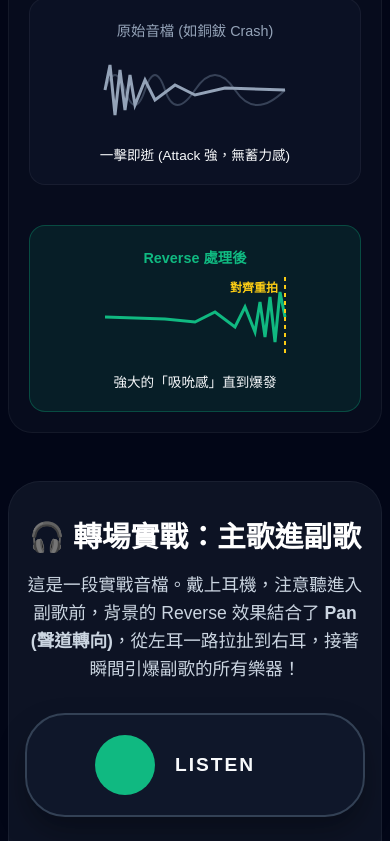
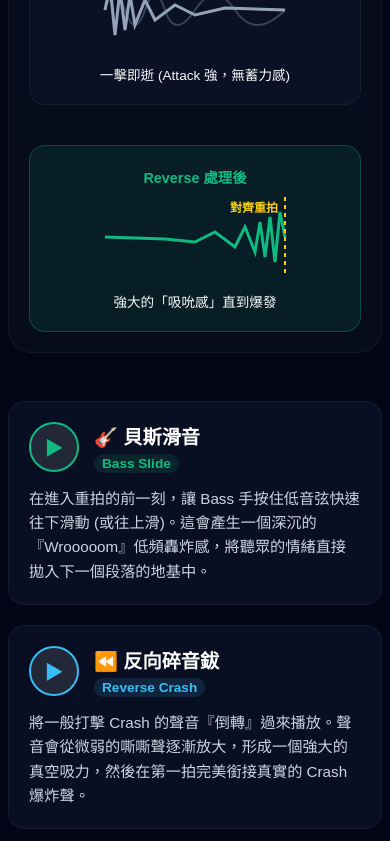
Before and after one commit to lifreedomstudio/lifreedom-studio, a Next.js app: page /courses/arrangement/dynamics-training in a window 390 px wide. Shown: the part 3965-4806 px from the top of the page. Built offline with nearby package versions, Linux system fonts and the light colour scheme.

Commit message:
Fix all mobile layouts and font sizes

```diff
--- a/src/app/courses/arrangement/dynamics-training/page.tsx
+++ b/src/app/courses/arrangement/dynamics-training/page.tsx
@@ -40,9 +40,7 @@ const ReverseWaveformVisual = ({ isMobile }: { isMobile: boolean }) => (
         <div style={{ flex: 1, background: 'rgba(16, 185, 129, 0.1)', border: '1px solid rgba(16,185,129,0.3)', borderRadius: '16px', padding: '20px', width: '100%' }}>
             <p style={{ color: '#10b981', fontSize: '0.9rem', marginBottom: '10px', textAlign: 'center', fontWeight: 'bold' }}>Reverse 處理後</p>
             <svg viewBox="0 0 200 80" style={{ width: '100%', height: '80px' }}>
-                {/* Reversed pattern (mirror of above) */}
                 <path d="M10,40 L70,42 L100,45 L120,35 L140,50 L150,30 L160,55 L165,25 L170,60 L175,20 L180,65 L185,15 L190,40" fill="none" stroke="#10b981" strokeWidth="3" />
-                {/* Downbeat Line */}
                 <line x1="190" y1="0" x2="190" y2="80" stroke="#facc15" strokeWidth="2" strokeDasharray="4 4" />
                 <text x="135" y="15" fill="#facc15" fontSize="12" fontWeight="bold">對齊重拍</text>
             </svg>
@@ -85,50 +83,53 @@ const ListeningLabCard = ({
     </div>
 );
 
-// --- 🛠️ 4. 極簡實戰音檔播放器 ---
-const TransitionAudioPlayer = ({ isMobile }: { isMobile: boolean }) => {
+// --- 🌪️ 4. 過門與推進力音效卡片 (獨立播放器) ---
+const TransitionCard = ({ title, subtitle, desc, audioSrc, color, icon }: { title: string, subtitle: string, desc: string, audioSrc: string, color: string, icon: string }) => {
     const [isPlaying, setIsPlaying] = useState(false);
-    const audioRef = useRef<HTMLAudioElement | null>(null);
+    const audioRef = useRef<HTMLAudioElement>(null);
 
     const togglePlay = () => {
-        if (!audioRef.current) return;
+        if (audioRef.current) {
             if (isPlaying) {
                 audioRef.current.pause();
+                audioRef.current.currentTime = 0;
             } else {
-            audioRef.current.play();
+                audioRef.current.play().catch(e => console.log("等待音檔置入"));
             }
             setIsPlaying(!isPlaying);
+        }
     };
-
-    const handleEnded = () => setIsPlaying(false);
 
     return (
         <div style={{
-            background: '#0f172a', border: '2px solid #334155', borderRadius: '40px',
-            padding: isMobile ? '20px' : '20px 40px', display: 'flex', alignItems: 'center',
-            justifyContent: 'center', gap: '20px', width: '100%', maxWidth: '400px',
-            margin: '30px auto', boxShadow: '0 15px 30px rgba(0,0,0,0.3)'
+            background: 'rgba(15, 23, 42, 0.6)', border: `1px solid ${isPlaying ? color : 'rgba(255,255,255,0.05)'}`,
+            borderRadius: '16px', padding: '20px', display: 'flex', flexDirection: 'column', gap: '15px',
+            boxShadow: isPlaying ? `0 0 20px ${color}40` : 'none', transition: 'all 0.3s ease'
         }}>
-            <audio
-                ref={audioRef}
-                src="/audio/reverse-sweep.mp3"
-                onEnded={handleEnded}
-                onPause={() => setIsPlaying(false)}
-                onPlay={() => setIsPlaying(true)}
-            />
-
-            <div onClick={togglePlay} style={{
-                minWidth: '60px', height: '60px', background: '#10b981', borderRadius: '50%',
-                display: 'flex', justifyContent: 'center', alignItems: 'center', color: '#020617',
-                fontSize: '24px', cursor: 'pointer', boxShadow: isPlaying ? '0 0 20px #10b981' : 'none',
-                transition: 'all 0.2s'
-            }}>
-                <i className={`fa-solid ${isPlaying ? 'fa-pause' : 'fa-play'}`}></i>
+            <div style={{ display: 'flex', alignItems: 'center', gap: '15px' }}>
+                <button
+                    onClick={togglePlay}
+                    style={{
+                        width: '50px', height: '50px', borderRadius: '50%', background: isPlaying ? color : 'rgba(255,255,255,0.1)',
+                        color: isPlaying ? '#000' : color, border: `2px solid ${color}`, fontSize: '1.2rem',
+                        cursor: 'pointer', display: 'flex', justifyContent: 'center', alignItems: 'center', transition: 'all 0.2s'
+                    }}
+                >
+                    {isPlaying ? '⏸' : '▶'}
+                </button>
+                <div>
+                    <h4 style={{ color: '#fff', fontSize: '1.2rem', margin: '0 0 4px 0', fontWeight: 'bold' }}>
+                        {icon} {title}
+                    </h4>
+                    <span style={{ color: color, fontSize: '0.85rem', fontWeight: 'bold', background: `${color}20`, padding: '2px 8px', borderRadius: '12px' }}>
+                        {subtitle}
+                    </span>
                 </div>
-
-            <div style={{ color: '#f8fafc', fontWeight: 'bold', fontSize: '1.2rem', letterSpacing: '2px', width: '120px', textAlign: 'left' }}>
-                {isPlaying ? 'PLAYING...' : 'LISTEN'}
             </div>
+            <p style={{ color: '#cbd5e1', fontSize: '0.95rem', lineHeight: '1.6', margin: 0 }}>
+                {desc}
+            </p>
+            <audio ref={audioRef} src={audioSrc} onEnded={() => setIsPlaying(false)} />
         </div>
     );
 };
@@ -259,23 +260,18 @@ export default function DynamicsTraining() {
                             </tbody>
                         </table>
                     </div>
-
-                    <div style={{ marginTop: '30px', border: '1px dashed rgba(250, 204, 21, 0.5)', background: 'rgba(250, 204, 21, 0.05)', padding: '20px', borderRadius: '12px', textAlign: 'center' }}>
-                        <p style={{ color: '#facc15', margin: 0, fontSize: isMobile ? '1rem' : '1.1rem' }}>
-                            <i className="fa-solid fa-circle-exclamation"></i> <strong>注意：</strong>以上為利用 Automation 進行空間佈局的觀念。具體 DAW 中如何畫線與操作，<strong>請詳閱後續的《混音實戰篇》課程。</strong>
-                        </p>
-                    </div>
                 </section>
 
-                {/* 4. 轉場魔法：Reverse 原理與實戰 */}
+                {/* 4. 轉場魔法：製造真空吸力 */}
                 <section style={{ marginBottom: '6rem' }}>
-                    <h2 style={{ fontSize: isMobile ? '1.8rem' : '2.5rem', color: '#10b981', marginBottom: '2rem', borderLeft: '8px solid #059669', paddingLeft: '20px' }}>3. 轉場魔法：Reverse (反轉音效)</h2>
+                    <h2 style={{ fontSize: isMobile ? '1.8rem' : '2.5rem', color: '#10b981', marginBottom: '2rem', borderLeft: '8px solid #059669', paddingLeft: '20px' }}>3. 轉場魔法：製造真空吸力</h2>
 
-                    <div style={{ marginBottom: '3rem' }}>
-                        <p style={{ color: '#f8fafc', fontSize: '1.1rem', marginBottom: '1.5rem', lineHeight: '1.6' }}>
-                            在現代流行與電子音樂中，<strong>Reverse (音頻反轉)</strong> 是創造「吸吮感」最常用的技巧。它能強迫聽眾將注意力轉移，將他們物理性地「拉」進下一個段落。
+                    <p style={{ color: '#f8fafc', fontSize: '1.1rem', marginBottom: '2rem', lineHeight: '1.6' }}>
+                        當主歌準備進入副歌時，我們需要給聽眾一種「要爆發了！」的期待感。除了讓鼓手打一串精彩的過門 (Fills) 之外，現代音樂製作最常用的兩個秘密武器就是 <strong>Reverse (反轉音效)</strong> 與 <strong>Bass Slide (貝斯滑音)</strong>。把它們疊加在一起，能創造出如同黑洞般的強大吸力！
                     </p>
 
+                    {/* Reverse 視覺解說 */}
+                    <div style={{ marginBottom: '3rem' }}>
                         <div style={{ background: 'rgba(15,23,42,0.4)', padding: isMobile ? '20px' : '30px', borderRadius: '24px', border: '1px solid rgba(255,255,255,0.05)' }}>
                             <h3 style={{ color: '#10b981', fontSize: '1.3rem', marginBottom: '20px' }}><i className="fa-solid fa-wrench"></i> Reverse 製作三步驟：</h3>
                             <ul style={{ color: '#cbd5e1', lineHeight: '1.8', fontSize: '1.05rem', paddingLeft: '20px', marginBottom: '30px' }}>
@@ -288,13 +284,24 @@ export default function DynamicsTraining() {
                         </div>
                     </div>
 
-                    <div style={{ background: 'rgba(30, 41, 59, 0.4)', padding: isMobile ? '2rem 1rem' : '4rem', borderRadius: '32px', border: '1px solid rgba(255,255,255,0.05)', textAlign: 'center' }}>
-                        <h2 style={{ fontSize: isMobile ? '1.8rem' : '2.2rem', color: '#fff', marginBottom: '1rem' }}>🎧 轉場實戰：主歌進副歌</h2>
-                        <p style={{ color: '#cbd5e1', fontSize: '1.1rem', maxWidth: '650px', margin: '0 auto', lineHeight: '1.6' }}>
-                            這是一段實戰音檔。戴上耳機，注意聽進入副歌前，背景的 Reverse 效果結合了 <strong>Pan (聲道轉向)</strong>，從左耳一路拉扯到右耳，接著瞬間引爆副歌的所有樂器！
-                        </p>
-
-                        <TransitionAudioPlayer isMobile={isMobile} />
+                    {/* 互動音效展示區 */}
+                    <div style={{ display: 'grid', gridTemplateColumns: isMobile ? '1fr' : '1fr 1fr', gap: '20px' }}>
+                        <TransitionCard
+                            title="貝斯滑音"
+                            subtitle="Bass Slide"
+                            desc="在進入重拍的前一刻，讓 Bass 手按住低音弦快速往下滑動 (或往上滑)。這會產生一個深沉的『Wrooooom』低頻轟炸感，將聽眾的情緒直接拋入下一個段落的地基中。"
+                            audioSrc="/audio/bass-slide.mp3"
+                            color="#10b981"
+                            icon="🎸"
+                        />
+                        <TransitionCard
+                            title="反向碎音鈸"
+                            subtitle="Reverse Crash"
+                            desc="將一般打擊 Crash 的聲音『倒轉』過來播放。聲音會從微弱的嘶嘶聲逐漸放大，形成一個強大的真空吸力，然後在第一拍完美銜接真實的 Crash 爆炸聲。"
+                            audioSrc="/audio/reverse-crash.mp3"
+                            color="#38bdf8"
+                            icon="⏪"
+                        />
                     </div>
                 </section>
 
```
Also changed, not shown: 2 other files (tests, documents, lock files or other folders). Lines whose indentation alone changed are shown as unchanged.
